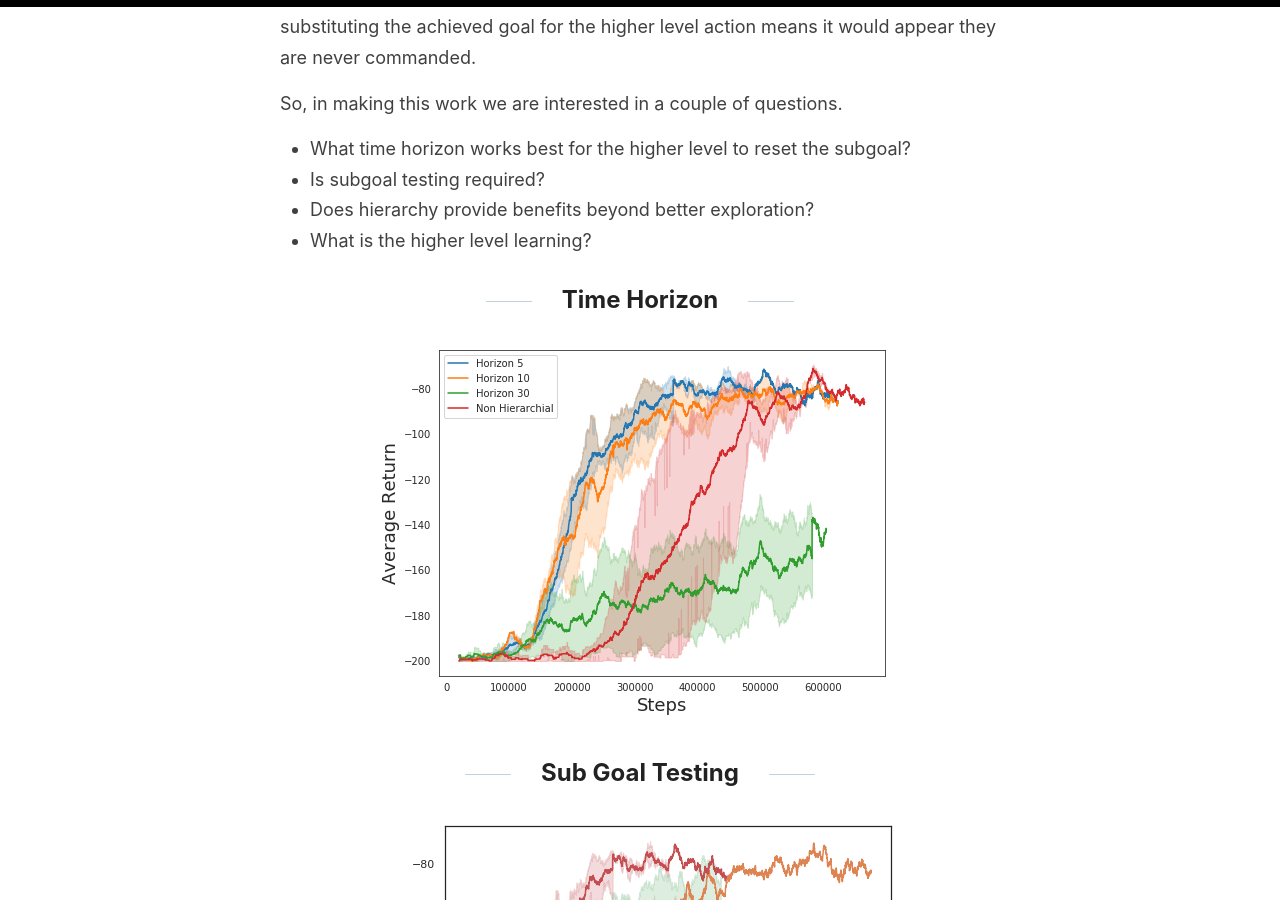
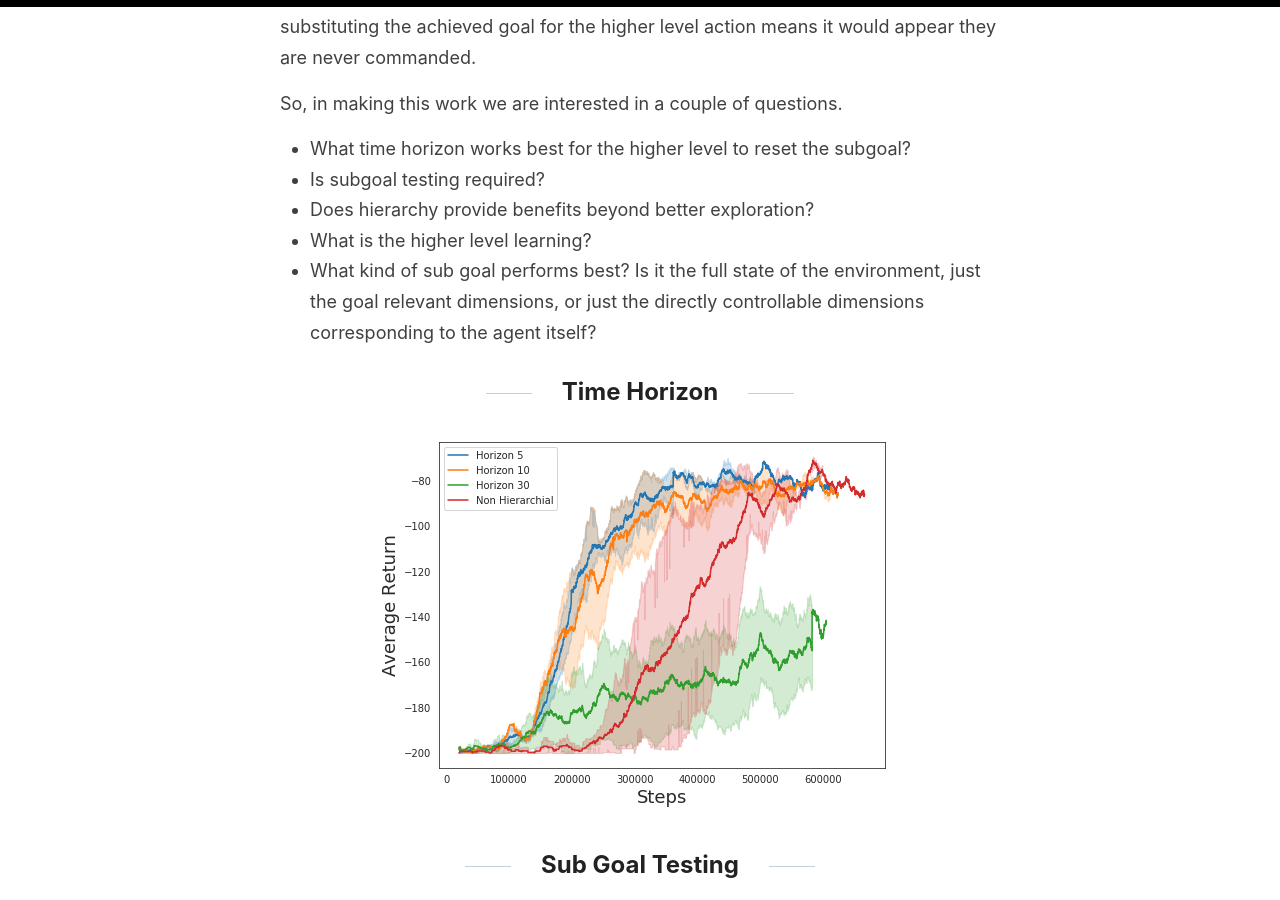
Before and after one commit to sholtodouglas/sholtodouglas.github.io, a Jekyll site: the page built from _posts/2020-06-03-Dissecting_Hierarchial_RL.md, in a window 1280 px wide and 900 px high, scrolled down 3808 px. Built offline with Jekyll 4.4.1, drawn with Linux system fonts in a browser that asks for light colours; some of the changed text lies outside the part shown.

Commit message:
Update 2020-06-03-Dissecting_Hierarchial_RL.md

```diff
--- a/_posts/2020-06-03-Dissecting_Hierarchial_RL.md
+++ b/_posts/2020-06-03-Dissecting_Hierarchial_RL.md
@@ -43,6 +43,7 @@
 - Is subgoal testing required?
 - Does hierarchy provide benefits beyond better exploration?
 - What is the higher level learning?
+- What kind of sub goal performs best? Is it the full state of the environment, just the goal relevant dimensions, or just the directly controllable dimensions corresponding to the agent itself?
 
 ## Time Horizon
 
@@ -66,7 +67,10 @@
 
 ![alt-text-1](https://sholtodouglas.github.io/images/hierarchial/HACworks.gif "title-1") ![alt-text-2](https://sholtodouglas.github.io/images/hierarchial/HACworks2.gif "title-2")
 
+# What kind of Sub goal performs best?
 
+
+![alt text](https://sholtodouglas.github.io/images/hierarchial/workingcomparison.gif "Hierarchy vs Single Layer")
 
 # Analysing Relay Policy Learning
 
```
